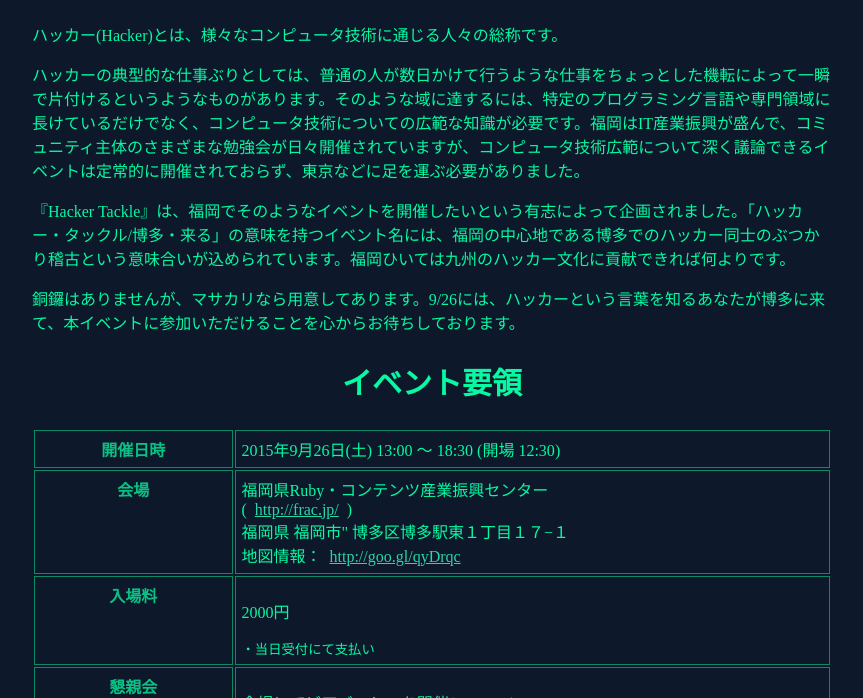
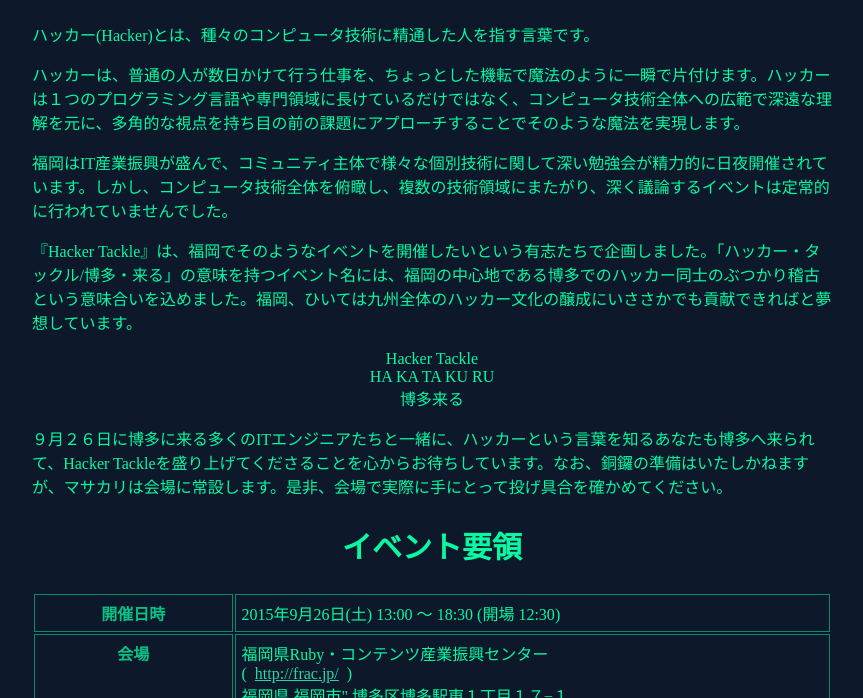
Before and after one commit to wats/HackerTackle.github.io, a plain HTML site: page index.html in a window 1280 px wide. Shown: the part 700-1398 px from the top of the page, without its empty margins (208-1071 px from the left). Drawn offline with Linux system fonts and the light colour scheme.

Commit message:
龍馬さんの文章表現に差し替え。銅鑼とマサカリのくだりは最後に移動してみた

```diff
--- a/index.html
+++ b/index.html
@@ -36,10 +36,12 @@
 
       <article id="about" class="content text selected">
           <h2>開催概要</h2>
-          <p>ハッカー(Hacker)とは、様々なコンピュータ技術に通じる人々の総称です。<p>
-          <p>ハッカーの典型的な仕事ぶりとしては、普通の人が数日かけて行うような仕事をちょっとした機転によって一瞬で片付けるというようなものがあります。そのような域に達するには、特定のプログラミング言語や専門領域に長けているだけでなく、コンピュータ技術についての広範な知識が必要です。福岡はIT産業振興が盛んで、コミュニティ主体のさまざまな勉強会が日々開催されていますが、コンピュータ技術広範について深く議論できるイベントは定常的に開催されておらず、東京などに足を運ぶ必要がありました。</p>
-          <p>『Hacker Tackle』は、福岡でそのようなイベントを開催したいという有志によって企画されました。「ハッカー・タックル/博多・来る」の意味を持つイベント名には、福岡の中心地である博多でのハッカー同士のぶつかり稽古という意味合いが込められています。福岡ひいては九州のハッカー文化に貢献できれば何よりです。</p>
-          <p>銅鑼はありませんが、マサカリなら用意してあります。9/26には、ハッカーという言葉を知るあなたが博多に来て、本イベントに参加いただけることを心からお待ちしております。</p>
+          <p>ハッカー(Hacker)とは、種々のコンピュータ技術に精通した人を指す言葉です。<p>
+          <p>ハッカーは、普通の人が数日かけて行う仕事を、ちょっとした機転で魔法のように一瞬で片付けます。ハッカーは１つのプログラミング言語や専門領域に長けているだけではなく、コンピュータ技術全体への広範で深遠な理解を元に、多角的な視点を持ち目の前の課題にアプローチすることでそのような魔法を実現します。</p>
+          <p>福岡はIT産業振興が盛んで、コミュニティ主体で様々な個別技術に関して深い勉強会が精力的に日夜開催されています。しかし、コンピュータ技術全体を俯瞰し、複数の技術領域にまたがり、深く議論するイベントは定常的に行われていませんでした。</p>
+          <p>『Hacker Tackle』は、福岡でそのようなイベントを開催したいという有志たちで企画しました。「ハッカー・タックル/博多・来る」の意味を持つイベント名には、福岡の中心地である博多でのハッカー同士のぶつかり稽古という意味合いを込めました。福岡、ひいては九州全体のハッカー文化の醸成にいささかでも貢献できればと夢想しています。</p>
+          <p style="text-align : center;">Hacker Tackle<br/>HA KA TA KU RU<br/>博多来る</p>
+          <p>９月２６日に博多に来る多くのITエンジニアたちと一緒に、ハッカーという言葉を知るあなたも博多へ来られて、Hacker Tackleを盛り上げてくださることを心からお待ちしています。なお、銅鑼の準備はいたしかねますが、マサカリは会場に常設します。是非、会場で実際に手にとって投げ具合を確かめてください。</p>
         <section>
           <h2>イベント要領</h2>
           <table style="content">
```
